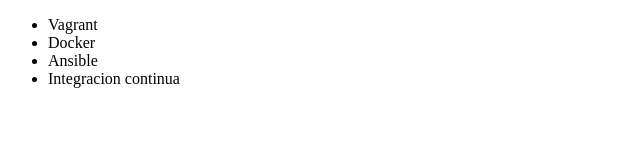
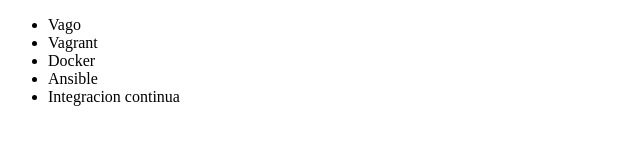
Before and after one commit to FABIANBASTIANI/Alura-git, a plain HTML site: page index.html in a window 1280 px wide. Shown: the whole page, without its empty margins (0-640 px from the left). Drawn offline with Linux system fonts and the light colour scheme.

Commit message:
agrego Vago

```diff
--- a/index.html
+++ b/index.html
@@ -6,6 +6,7 @@
 </head>
 <body>
      <ul>
+          <li>Vago</li>
          <li> Vagrant </li>
          <li> Docker </li>
          <li> Ansible </li>
```
